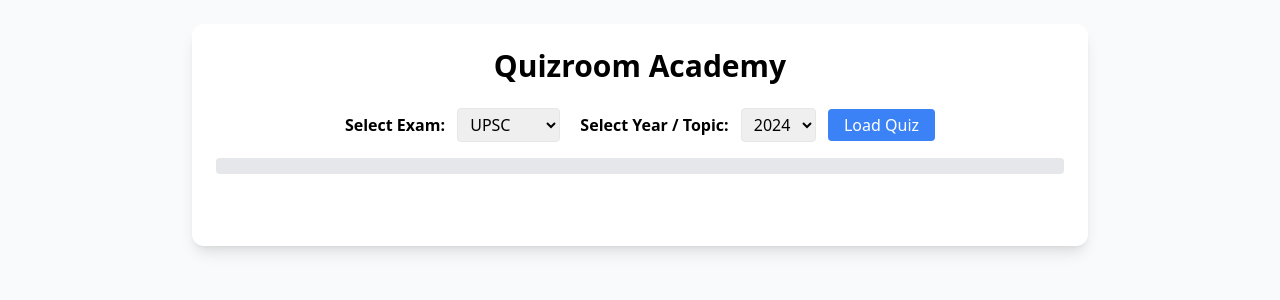
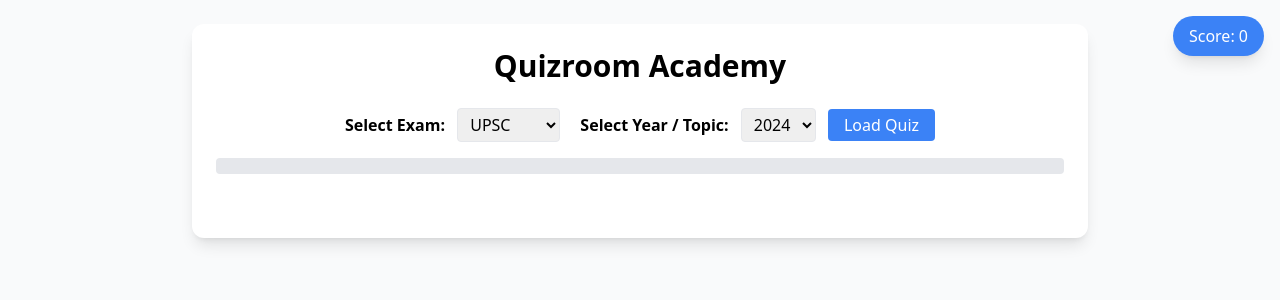
Before and after one commit to sanyasharma7/Quizroom-Academy-, a Flask app: page / in a window 1280 px wide. Shown: the top 300 px of the page. Run offline with Flask 3, Linux system fonts and the light colour scheme; some libraries are stand-ins or nearby versions.

Commit message:
Update index.html

```diff
--- a/templates/index.html
+++ b/templates/index.html
@@ -4,13 +4,15 @@
 <meta charset="UTF-8">
 <title>Quizroom Academy</title>
 <script src="https://cdn.tailwindcss.com"></script>
+<script src="https://cdn.jsdelivr.net/npm/chart.js"></script>
 </head>
 <body class="bg-gray-50 p-6 font-sans">
+
 <div class="max-w-4xl mx-auto bg-white p-6 rounded-xl shadow-lg">
 
 <h1 class="text-3xl font-bold text-center mb-6">Quizroom Academy</h1>
 
-<!-- Exam & Subtopic Selection -->
+<!-- Exam & Subtopic -->
 <div class="mb-4 text-center">
   <label class="mr-2 font-semibold">Select Exam:</label>
   <select id="examSelect" class="border rounded px-2 py-1">
@@ -23,6 +25,11 @@
   <select id="subtopicSelect" class="border rounded px-2 py-1"></select>
 
   <button id="loadBtn" class="bg-blue-500 text-white px-4 py-1 rounded ml-2">Load Quiz</button>
+</div>
+
+<!-- Floating Score -->
+<div id="liveScore" class="fixed top-4 right-4 bg-blue-500 text-white px-4 py-2 rounded-full shadow-lg">
+  Score: 0
 </div>
 
 <!-- Progress Bar -->
@@ -38,20 +45,27 @@
   <button id="prevBtn" class="bg-gray-300 px-4 py-1 rounded">Previous</button>
   <button id="nextBtn" class="bg-gray-300 px-4 py-1 rounded">Next</button>
 </div>
-
 <div class="mt-2 text-center">
   <button id="bookmarkBtn" class="bg-yellow-400 px-4 py-1 rounded hidden">Bookmark</button>
 </div>
-
 <div class="mt-4 text-center">
   <button id="submitBtn" class="bg-green-500 text-white px-6 py-2 rounded hidden">Submit Quiz</button>
 </div>
 
-<div id="result" class="mt-6 text-center text-xl font-semibold"></div>
+<!-- Topic Chart -->
+<div id="topicChartContainer" class="mt-6 p-4 bg-white shadow-lg rounded-lg" style="display:none;">
+  <h2 class="text-xl font-bold mb-2">Topic-wise Performance</h2>
+  <canvas id="topicChart"></canvas>
+</div>
+
+<!-- AI Summary -->
+<div id="aiSummaryCard" class="mt-6 p-4 bg-green-50 border-l-4 border-green-500 rounded-lg shadow-lg" style="display:none;">
+  <h2 class="font-bold text-lg mb-2">AI Study Recommendations</h2>
+  <p id="aiSummaryText"></p>
+</div>
 
 <script>
 let quizData = [], currentQuestion = 0, answers = {}, bookmarks = [];
-
 const examSelect = document.getElementById("examSelect");
 const subtopicSelect = document.getElementById("subtopicSelect");
 const quizContainer = document.getElementById("quizContainer");
@@ -64,7 +78,7 @@ const navButtons = document.getElementById("navButtons");
 const progressBar = document.getElementById("progressBar");
 const resultDiv = document.getElementById("result");
 
-// Load subtopics dynamically
+// Load subtopics
 function loadSubtopics() {
   fetch(`/get_subtopics/${examSelect.value}`)
     .then(res => res.json())
@@ -93,6 +107,7 @@ loadBtn.addEventListener("click", () => {
       submitBtn.classList.remove("hidden");
       bookmarkBtn.classList.remove("hidden");
       updateProgressBar();
+      updateLiveScore();
     });
 });
 
@@ -119,10 +134,19 @@ function renderQuestion() {
 // Navigation
 prevBtn.addEventListener("click", () => { saveAnswer(); if(currentQuestion>0){currentQuestion--; renderQuestion();}});
 nextBtn.addEventListener("click", () => { saveAnswer(); if(currentQuestion<quizData.length-1){currentQuestion++; renderQuestion();}});
-function saveAnswer(){ const selected=document.querySelector(`input[name='q${currentQuestion}']:checked`); answers[currentQuestion]=selected?selected.value:""; updateProgressBar();}
+function saveAnswer(){ const selected=document.querySelector(`input[name='q${currentQuestion}']:checked`); answers[currentQuestion]=selected?selected.value:""; updateProgressBar(); updateLiveScore();}
 
 // Progress
 function updateProgressBar(){ let percent = (Object.keys(answers).length / quizData.length) * 100; progressBar.style.width = percent+"%";}
+
+// Live Score
+function updateLiveScore(){
+  let score = 0;
+  for(let i=0;i<quizData.length;i++){
+    if(answers[i]===quizData[i].answer) score++;
+  }
+  document.getElementById("liveScore").innerText = `Score: ${score} / ${quizData.length}`;
+}
 
 // Bookmark
 bookmarkBtn.addEventListener("click", ()=>{ if(!bookmarks.includes(currentQuestion)) bookmarks.push(currentQuestion); highlightBookmark();});
@@ -136,15 +160,54 @@ submitBtn.addEventListener("click",()=>{
     headers:{"Content-Type":"application/json"},
     body:JSON.stringify(answers)
   }).then(res=>res.json()).then(data=>{
-    let summary = `Your Score: ${data.score} / ${data.total}\n\n`;
-    if(data.incorrect_questions.length>0){summary+="Incorrect Questions:\n"; data.incorrect_questions.forEach((q,i)=>{summary+=`Q${i+1}: ${q.question} | Correct: ${q.correct}\n`;});}
-    summary+=`\nAI Summary & Recommendations:\n${data.ai_summary}`;
-    resultDiv.innerText = summary;
+    renderResultCards();
+    renderTopicChart(data.incorrect_questions);
+    document.getElementById("aiSummaryText").innerText = data.ai_summary;
+    document.getElementById("aiSummaryCard").style.display="block";
   });
 });
+
+// Render Result Cards
+function renderResultCards(){
+  quizContainer.innerHTML="";
+  quizData.forEach((q,i)=>{
+    let color = answers[i]===q.answer ? "bg-green-100 border-green-400" : "bg-red-100 border-red-400";
+    quizContainer.innerHTML += `
+      <div class="p-4 border-l-4 ${color} rounded shadow-lg mb-2">
+        <p class="font-semibold">Q${i+1}: ${q.question}</p>
+        <p>Your Answer: ${answers[i] || "Not Answered"}</p>
+        <p>Correct Answer: ${q.answer}</p>
+      </div>`;
+  });
+}
+
+// Topic Chart
+function renderTopicChart(incorrectQuestions){
+  const topicCounts={};
+  quizData.forEach((q,i)=>{
+    let topic=subtopicSelect.value;
+    if(!topicCounts[topic]) topicCounts[topic]=0;
+    if(answers[i]!==q.answer) topicCounts[topic]++;
+  });
+  const ctx=document.getElementById("topicChart").getContext("2d");
+  new Chart(ctx,{
+    type:'bar',
+    data:{
+      labels:Object.keys(topicCounts),
+      datasets:[{
+        label:'Incorrect Questions per Topic',
+        data:Object.values(topicCounts),
+        backgroundColor:'rgba(255,99,132,0.6)'
+      }]
+    },
+    options:{responsive:true, plugins:{legend:{display:false}}}
+  });
+  document.getElementById("topicChartContainer").style.display="block";
+}
 
 // TTS
 function speakQuestion(text){ if('speechSynthesis' in window){ const msg=new SpeechSynthesisUtterance(text); window.speechSynthesis.speak(msg);}}
 </script>
+</div>
 </body>
 </html>
```
